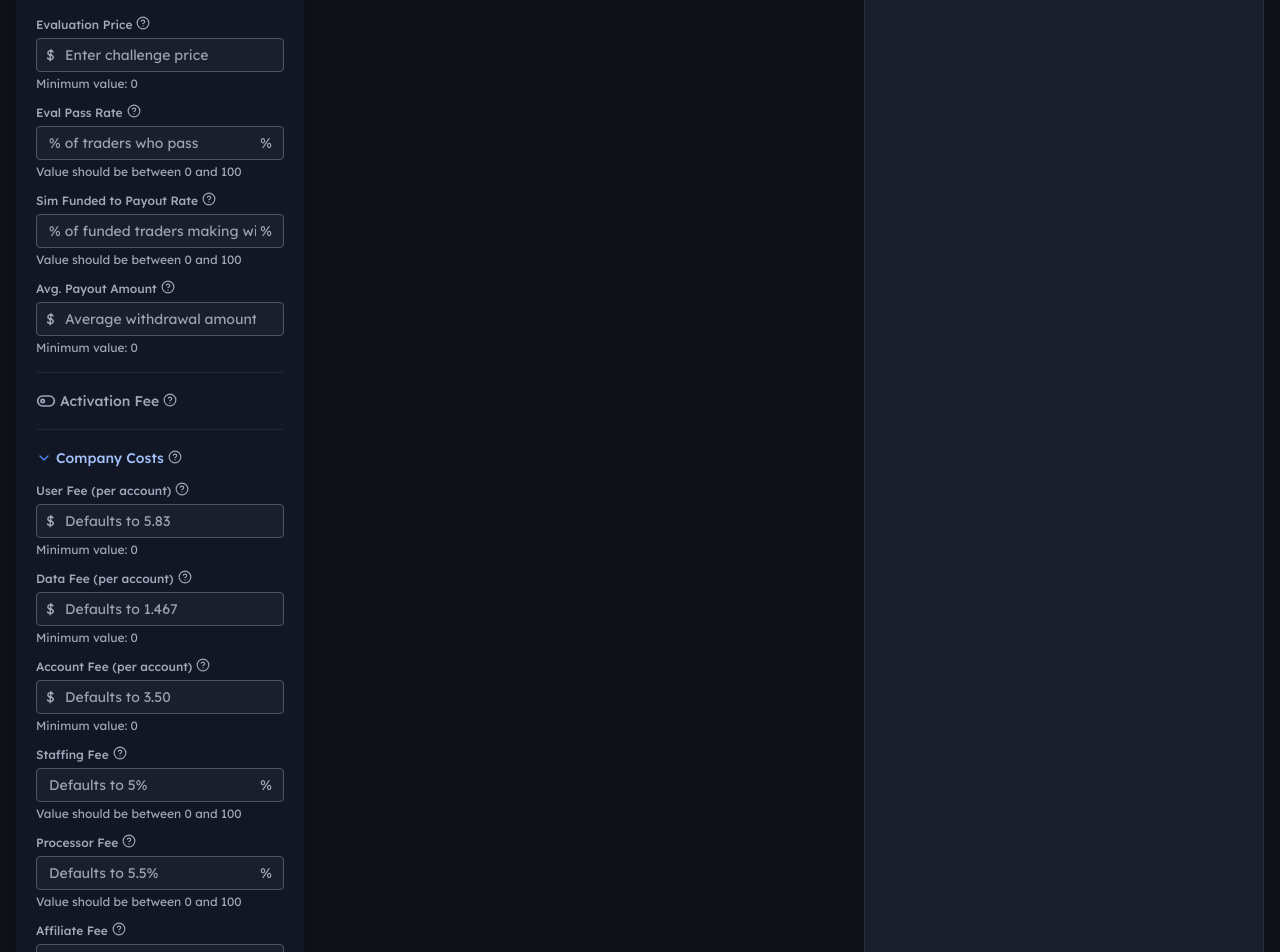
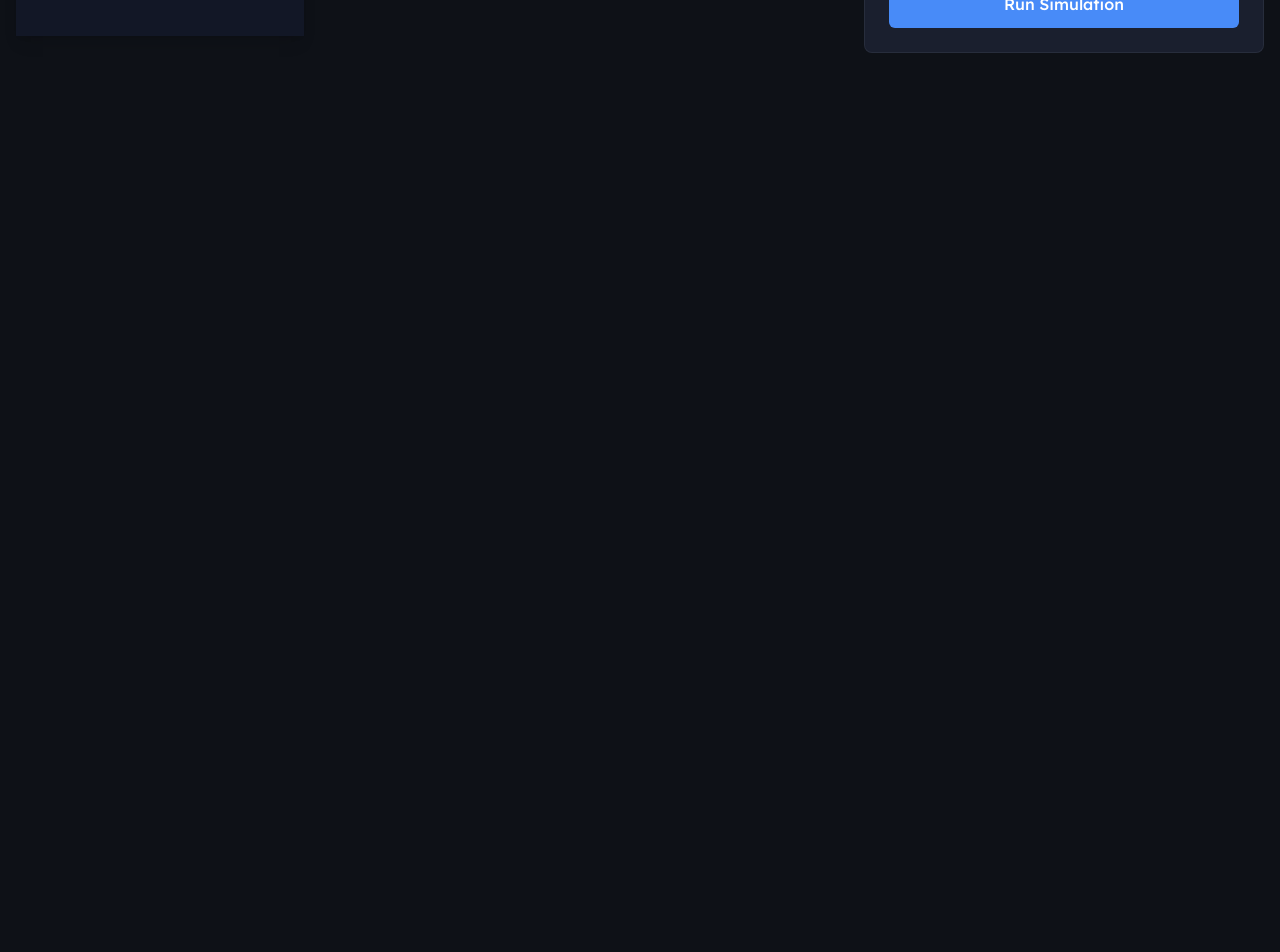
Before and after one commit to ZeusFU/Marginator-V2, a React (Vite) app: page / in a window 1280 px wide. Shown: the part 180-1132 px from the top of the page. After the commit the page ends 800 px from the top, so only its background shows below. Built offline with nearby package versions, Linux system fonts and the light colour scheme.

Commit message:
feat(variables): two-column layout (Basic/Costs | Activation/Live); inputs arranged 2-up per section with compact cards

```diff
--- a/src/components/Sidebar.tsx
+++ b/src/components/Sidebar.tsx
@@ -170,214 +170,80 @@ function Sidebar({
         <Settings className="w-4 h-4 md:w-5 md:h-5"/> Input Parameters
       </h2>
 
-      {/* Basic Parameters section - keeps dropdown functionality */}
+      {/* Two-column layout grouping when inline */}
+      {inline ? (
+        <div className="grid grid-cols-1 md:grid-cols-2 gap-6">
+          <div className="space-y-6">
+            {/* Basic Parameters */}
             <CollapsibleSection
               title="Basic Parameters"
               tooltip="Core variables that determine the fundamental profitability of the business model"
             >
-        <div className={inline ? 'grid grid-cols-1 md:grid-cols-2 xl:grid-cols-3 gap-4' : 'space-y-3'}>
-          <InputField
-            label="Evaluation Price"
-            id="evalPrice"
-            value={inputs.evalPrice}
-            onChange={(value) => updateInput('evalPrice', value)}
-            min={0}
-            step={1}
-            unit="$"
-            placeholder="Enter challenge price"
-            tooltip="The price charged to traders for evaluation accounts"
-            disabled={isDisabled}
-          />
-          <InputField
-            label="Eval Pass Rate"
-            id="evalPassRate"
-            value={inputs.evalPassRate}
-            onChange={(value) => updateInput('evalPassRate', value)}
-            min={0}
-            max={100}
-            step={0.01}
-            unit="%"
-            placeholder="% of traders who pass"
-            tooltip="Percentage of traders who pass the evaluation stage"
-            disabled={isDisabled}
-          />
-          <InputField
-            label="Sim Funded to Payout Rate"
-            id="simFundedRate"
-            value={inputs.simFundedRate}
-            onChange={(value) => updateInput('simFundedRate', value)}
-            min={0}
-            max={100}
-            step={0.01}
-            unit="%"
-            placeholder="% of funded traders making withdrawals"
-            tooltip="Percentage of funded traders who actually make withdrawals"
-            disabled={isDisabled}
-          />
-          <InputField
-            label="Avg. Payout Amount"
-            id="avgPayout"
-            value={inputs.avgPayout}
-            onChange={(value) => updateInput('avgPayout', value)}
-            min={0}
-            step={10}
-            unit="$"
-            placeholder="Average withdrawal amount"
-            tooltip="Average amount withdrawn by funded traders"
-            disabled={isDisabled}
-          />
+              <div className="grid grid-cols-1 sm:grid-cols-2 gap-3">
+                <InputField label="Evaluation Price" id="evalPrice" value={inputs.evalPrice} onChange={(v) => updateInput('evalPrice', v)} min={0} step={1} unit="$" placeholder="Enter challenge price" tooltip="The price charged to traders for evaluation accounts" disabled={isDisabled} />
+                <InputField label="Eval Pass Rate" id="evalPassRate" value={inputs.evalPassRate} onChange={(v) => updateInput('evalPassRate', v)} min={0} max={100} step={0.01} unit="%" placeholder="% of traders who pass" tooltip="Percentage of traders who pass the evaluation stage" disabled={isDisabled} />
+                <InputField label="Sim Funded to Payout Rate" id="simFundedRate" value={inputs.simFundedRate} onChange={(v) => updateInput('simFundedRate', v)} min={0} max={100} step={0.01} unit="%" placeholder="% of funded traders making withdrawals" tooltip="Percentage of funded traders who actually make withdrawals" disabled={isDisabled} />
+                <InputField label="Avg. Payout Amount" id="avgPayout" value={inputs.avgPayout} onChange={(v) => updateInput('avgPayout', v)} min={0} step={10} unit="$" placeholder="Average withdrawal amount" tooltip="Average amount withdrawn by funded traders" disabled={isDisabled} />
               </div>
             </CollapsibleSection>
 
-      {/* Activation Fee section - now toggleable header */}
+            {/* Company Costs */}
+            <CollapsibleSection
+              title="Company Costs"
+              tooltip="Operational costs applied per account and as a percentage of gross revenue (eval + activation). Affiliate can optionally apply to activation revenue."
+            >
+              <div className="grid grid-cols-1 sm:grid-cols-2 gap-3">
+                <InputField label="User Fee (per account)" id="userFeePerAccount" value={inputs.userFeePerAccount} onChange={(v) => updateInput('userFeePerAccount', v)} min={0} step={0.01} unit="$" placeholder="Defaults to 5.83" tooltip="Fixed cost per account for user support and onboarding" disabled={isDisabled} />
+                <InputField label="Data Fee (per account)" id="dataFeePerAccount" value={inputs.dataFeePerAccount} onChange={(v) => updateInput('dataFeePerAccount', v)} min={0} step={0.001} unit="$" placeholder="Defaults to 1.467" tooltip="Fixed data cost per account" disabled={isDisabled} />
+                <InputField label="Account Fee (per account)" id="accountFeePerAccount" value={inputs.accountFeePerAccount} onChange={(v) => updateInput('accountFeePerAccount', v)} min={0} step={0.01} unit="$" placeholder="Defaults to 3.50" tooltip="Fixed platform/account cost per account" disabled={isDisabled} />
+                <InputField label="Staffing Fee" id="staffingFeePercent" value={inputs.staffingFeePercent} onChange={(v) => updateInput('staffingFeePercent', v)} min={0} max={100} step={0.01} unit="%" placeholder="Defaults to 5%" tooltip="Percentage of gross revenue (eval + activation) for staffing" disabled={isDisabled} />
+                <InputField label="Processor Fee" id="processorFeePercent" value={inputs.processorFeePercent} onChange={(v) => updateInput('processorFeePercent', v)} min={0} max={100} step={0.01} unit="%" placeholder="Defaults to 5.5%" tooltip="Percentage of gross revenue (eval + activation) paid to processors" disabled={isDisabled} />
+                <InputField label="Affiliate Fee" id="affiliateFeePercent" value={inputs.affiliateFeePercent} onChange={(v) => updateInput('affiliateFeePercent', v)} min={0} max={100} step={0.01} unit="%" placeholder="Defaults to 9.8%" tooltip="Percentage applied to eval revenue (and optionally activation) for affiliates" disabled={isDisabled} />
+                <div className="flex items-center justify-between">
+                  <label htmlFor="affiliateAppliesToActivation" className="text-xs font-medium text-text_secondary">Apply Affiliate Fee to Activation Revenue</label>
+                  <button id="affiliateAppliesToActivation" onClick={() => updateInput('affiliateAppliesToActivation', !inputs.affiliateAppliesToActivation)} className={`px-2 py-1 rounded text-xs ${inputs.affiliateAppliesToActivation ? 'bg-primary text-white' : 'bg-card text-text_secondary'}`}>{inputs.affiliateAppliesToActivation ? 'On' : 'Off'}</button>
+                </div>
+              </div>
+            </CollapsibleSection>
+          </div>
+
+          <div className="space-y-6">
+            {/* Activation Fee */}
             <ToggleableSection
               title="Activation Fee"
               isEnabled={inputs.useActivationFee}
               onToggle={() => updateInput('useActivationFee', !inputs.useActivationFee)}
               tooltip="Optional fee charged to traders who pass the evaluation"
             >
-        <InputField
-          label="Activation Fee Amount"
-          id="activationFee"
-          value={inputs.activationFee}
-          onChange={(value) => updateInput('activationFee', value)}
-          min={0}
-          step={10}
-          unit="$"
-          placeholder="Fee charged after passing"
-          tooltip="One-time fee charged to traders who pass the evaluation"
-          disabled={isDisabled}
-        />
+              <div className="grid grid-cols-1 sm:grid-cols-2 gap-3">
+                <InputField label="Activation Fee Amount" id="activationFee" value={inputs.activationFee} onChange={(v) => updateInput('activationFee', v)} min={0} step={10} unit="$" placeholder="Fee charged after passing" tooltip="One-time fee charged to traders who pass the evaluation" disabled={isDisabled} />
+              </div>
             </ToggleableSection>
-      {/* Company Costs */}
-      <CollapsibleSection
-        title="Company Costs"
-        tooltip="Operational costs applied per account and as a percentage of gross revenue (eval + activation). Affiliate can optionally apply to activation revenue."
-      >
-        <div className={inline ? 'grid grid-cols-1 md:grid-cols-2 xl:grid-cols-3 gap-4' : 'space-y-3'}>
-          <InputField
-            label="User Fee (per account)"
-            id="userFeePerAccount"
-            value={inputs.userFeePerAccount}
-            onChange={(value) => updateInput('userFeePerAccount', value)}
-            min={0}
-            step={0.01}
-            unit="$"
-            placeholder="Defaults to 5.83"
-            tooltip="Fixed cost per account for user support and onboarding"
-            disabled={isDisabled}
-          />
-          <InputField
-            label="Data Fee (per account)"
-            id="dataFeePerAccount"
-            value={inputs.dataFeePerAccount}
-            onChange={(value) => updateInput('dataFeePerAccount', value)}
-            min={0}
-            step={0.001}
-            unit="$"
-            placeholder="Defaults to 1.467"
-            tooltip="Fixed data cost per account"
-            disabled={isDisabled}
-          />
-          <InputField
-            label="Account Fee (per account)"
-            id="accountFeePerAccount"
-            value={inputs.accountFeePerAccount}
-            onChange={(value) => updateInput('accountFeePerAccount', value)}
-            min={0}
-            step={0.01}
-            unit="$"
-            placeholder="Defaults to 3.50"
-            tooltip="Fixed platform/account cost per account"
-            disabled={isDisabled}
-          />
-          <InputField
-            label="Staffing Fee"
-            id="staffingFeePercent"
-            value={inputs.staffingFeePercent}
-            onChange={(value) => updateInput('staffingFeePercent', value)}
-            min={0}
-            max={100}
-            step={0.01}
-            unit="%"
-            placeholder="Defaults to 5%"
-            tooltip="Percentage of gross revenue (eval + activation) for staffing"
-            disabled={isDisabled}
-          />
-          <InputField
-            label="Processor Fee"
-            id="processorFeePercent"
-            value={inputs.processorFeePercent}
-            onChange={(value) => updateInput('processorFeePercent', value)}
-            min={0}
-            max={100}
-            step={0.01}
-            unit="%"
-            placeholder="Defaults to 5.5%"
-            tooltip="Percentage of gross revenue (eval + activation) paid to processors"
-            disabled={isDisabled}
-          />
-          <InputField
-            label="Affiliate Fee"
-            id="affiliateFeePercent"
-            value={inputs.affiliateFeePercent}
-            onChange={(value) => updateInput('affiliateFeePercent', value)}
-            min={0}
-            max={100}
-            step={0.01}
-            unit="%"
-            placeholder="Defaults to 9.8%"
-            tooltip="Percentage applied to eval revenue (and optionally activation) for affiliates"
-            disabled={isDisabled}
-          />
-          <div className="flex items-center justify-between">
-            <label htmlFor="affiliateAppliesToActivation" className="text-xs font-medium text-text_secondary">
-              Apply Affiliate Fee to Activation Revenue
-            </label>
-            <button
-              id="affiliateAppliesToActivation"
-              onClick={() => updateInput('affiliateAppliesToActivation', !inputs.affiliateAppliesToActivation)}
-              className={`px-2 py-1 rounded text-xs ${inputs.affiliateAppliesToActivation ? 'bg-primary text-white' : 'bg-card text-text_secondary'}`}
-            >
-              {inputs.affiliateAppliesToActivation ? 'On' : 'Off'}
-            </button>
-          </div>
-        </div>
-      </CollapsibleSection>
 
-      {/* Live Accounts section - now toggleable header */}
+            {/* Live Accounts */}
             <ToggleableSection
               title="Live Accounts"
               isEnabled={inputs.includeLive}
               onToggle={() => updateInput('includeLive', !inputs.includeLive)}
               tooltip="Include revenue from live accounts that continue trading after funded phase"
             >
-        <InputField
-          label="% Live Accounts Saved"
-          id="avgLiveSaved"
-          value={inputs.avgLiveSaved}
-          onChange={(value) => updateInput('avgLiveSaved', value)}
-          min={0}
-          max={100}
-          step={0.1}
-          unit="%"
-          placeholder="% continuing to live phase"
-          tooltip="Percentage of funded accounts that continue to live phase"
-          disabled={isDisabled}
-        />
-        <InputField
-          label="Avg. Live Payout"
-          id="avgLivePayout"
-          value={inputs.avgLivePayout}
-          onChange={(value) => updateInput('avgLivePayout', value)}
-          min={0}
-          step={10}
-          unit="$"
-          placeholder="Average live account payout"
-          tooltip="Average payout for live account traders"
-          disabled={isDisabled}
-        />
+              <div className="grid grid-cols-1 sm:grid-cols-2 gap-3">
+                <InputField label="% Live Accounts Saved" id="avgLiveSaved" value={inputs.avgLiveSaved} onChange={(v) => updateInput('avgLiveSaved', v)} min={0} max={100} step={0.1} unit="%" placeholder="% continuing to live phase" tooltip="Percentage of funded accounts that continue to live phase" disabled={isDisabled} />
+                <InputField label="Avg. Live Payout" id="avgLivePayout" value={inputs.avgLivePayout} onChange={(v) => updateInput('avgLivePayout', v)} min={0} step={10} unit="$" placeholder="Average live account payout" tooltip="Average payout for live account traders" disabled={isDisabled} />
+              </div>
             </ToggleableSection>
+          </div>
+        </div>
+      ) : (
+        <>
+          {/* Fallback: original stacked layout when not inline */}
+          <CollapsibleSection title="Basic Parameters" tooltip="Core variables that determine the fundamental profitability of the business model">
+            <div className="space-y-3">
+              {/* same inputs as above, compact omitted for brevity */}
+            </div>
+          </CollapsibleSection>
+        </>
+      )}
     </div>
   );
 }
```
Lines whose indentation alone changed are shown as unchanged.
